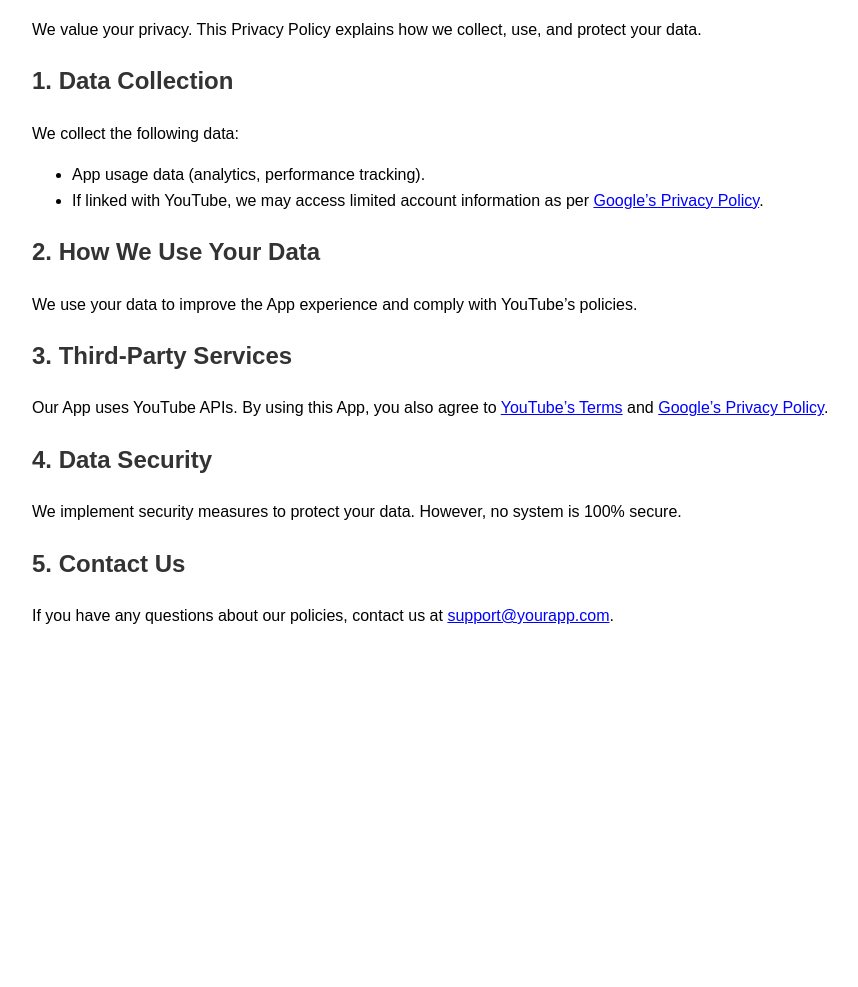
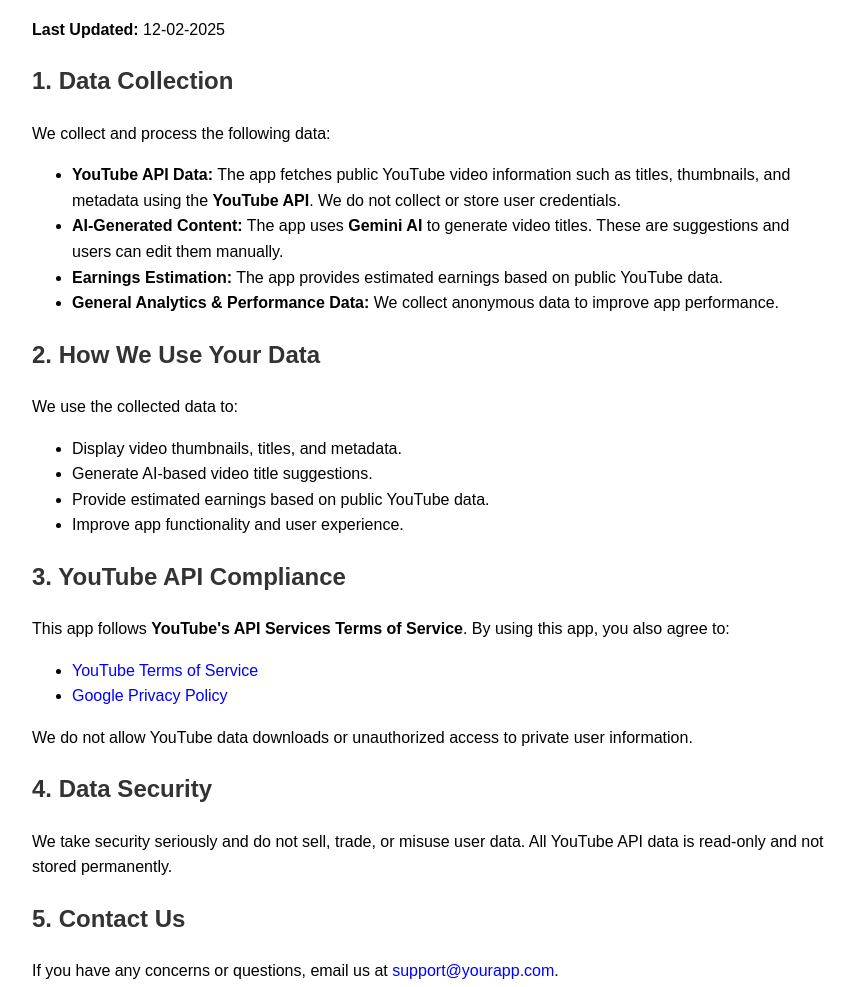
Before and after one commit to sksayril/yttools-app-backend, a website: page public/index.html in a window 1280 px wide. Shown: the part 780-1767 px from the top of the page, without its empty margins (208-1066 px from the left). Before the commit the page ends 1465 px from the top, so only its background shows below. Drawn offline with Linux system fonts and the light colour scheme.

Commit message:
privecyupdate

```diff
--- a/public/index.html
+++ b/public/index.html
@@ -1,10 +1,9 @@
 <!DOCTYPE html>
 <html lang="en">
-
 <head>
     <meta charset="UTF-8">
     <meta name="viewport" content="width=device-width, initial-scale=1.0">
-    <title>Terms & Privacy - Yt Tools Seo</title>
+    <title>Terms & Privacy - YT Tools SEO</title>
     <style>
         body {
             font-family: Arial, sans-serif;
@@ -18,17 +17,20 @@
         }
         a {
             color: blue;
+            text-decoration: none;
+        }
+        a:hover {
+            text-decoration: underline;
         }
     </style>
 </head>
-
 <body>
 
     <h1>Terms and Conditions</h1>
-    <p>Last Updated: 09-02-2025</p>
+    <p><strong>Last Updated:</strong> 12-02-2025</p>
 
     <h2>1. Introduction</h2>
-    <p>Welcome to <strong>Yt Tools Seo</strong> ("App"). By using this App, you agree to comply with and be bound by the following Terms and Conditions. If you do not agree, please do not use the App.</p>
+    <p>Welcome to <strong>YT Tools SEO</strong> ("App"). By using this App, you agree to comply with and be bound by the following Terms and Conditions. If you do not agree, please do not use the App.</p>
 
     <h2>2. Use of the App</h2>
     <ul>
@@ -44,27 +46,39 @@
     <p>The App is provided "as is" without any warranties. We are not responsible for any loss or damage related to your use of the App.</p>
 
     <h1>Privacy Policy</h1>
-    <p>We value your privacy. This Privacy Policy explains how we collect, use, and protect your data.</p>
+    <p><strong>Last Updated:</strong> 12-02-2025</p>
 
     <h2>1. Data Collection</h2>
-    <p>We collect the following data:</p>
+    <p>We collect and process the following data:</p>
     <ul>
-        <li>App usage data (analytics, performance tracking).</li>
-        <li>If linked with YouTube, we may access limited account information as per <a href="https://www.google.com/policies/privacy/" target="_blank">Google’s Privacy Policy</a>.</li>
+        <li><strong>YouTube API Data:</strong> The app fetches public YouTube video information such as titles, thumbnails, and metadata using the <strong>YouTube API</strong>. We do not collect or store user credentials.</li>
+        <li><strong>AI-Generated Content:</strong> The app uses <strong>Gemini AI</strong> to generate video titles. These are suggestions and users can edit them manually.</li>
+        <li><strong>Earnings Estimation:</strong> The app provides estimated earnings based on public YouTube data.</li>
+        <li><strong>General Analytics & Performance Data:</strong> We collect anonymous data to improve app performance.</li>
     </ul>
 
     <h2>2. How We Use Your Data</h2>
-    <p>We use your data to improve the App experience and comply with YouTube’s policies.</p>
+    <p>We use the collected data to:</p>
+    <ul>
+        <li>Display video thumbnails, titles, and metadata.</li>
+        <li>Generate AI-based video title suggestions.</li>
+        <li>Provide estimated earnings based on public YouTube data.</li>
+        <li>Improve app functionality and user experience.</li>
+    </ul>
 
-    <h2>3. Third-Party Services</h2>
-    <p>Our App uses YouTube APIs. By using this App, you also agree to <a href="https://www.youtube.com/t/terms" target="_blank">YouTube’s Terms</a> and <a href="https://policies.google.com/privacy" target="_blank">Google’s Privacy Policy</a>.</p>
+    <h2>3. YouTube API Compliance</h2>
+    <p>This app follows <strong>YouTube's API Services Terms of Service</strong>. By using this app, you also agree to:</p>
+    <ul>
+        <li><a href="https://www.youtube.com/t/terms" target="_blank">YouTube Terms of Service</a></li>
+        <li><a href="https://policies.google.com/privacy" target="_blank">Google Privacy Policy</a></li>
+    </ul>
+    <p>We do not allow YouTube data downloads or unauthorized access to private user information.</p>
 
     <h2>4. Data Security</h2>
-    <p>We implement security measures to protect your data. However, no system is 100% secure.</p>
+    <p>We take security seriously and do not sell, trade, or misuse user data. All YouTube API data is read-only and not stored permanently.</p>
 
     <h2>5. Contact Us</h2>
-    <p>If you have any questions about our policies, contact us at <a href="mailto:support@yourapp.com">support@yourapp.com</a>.</p>
+    <p>If you have any concerns or questions, email us at <a href="mailto:support@yourapp.com">support@yourapp.com</a>.</p>
 
 </body>
-
 </html>
```
